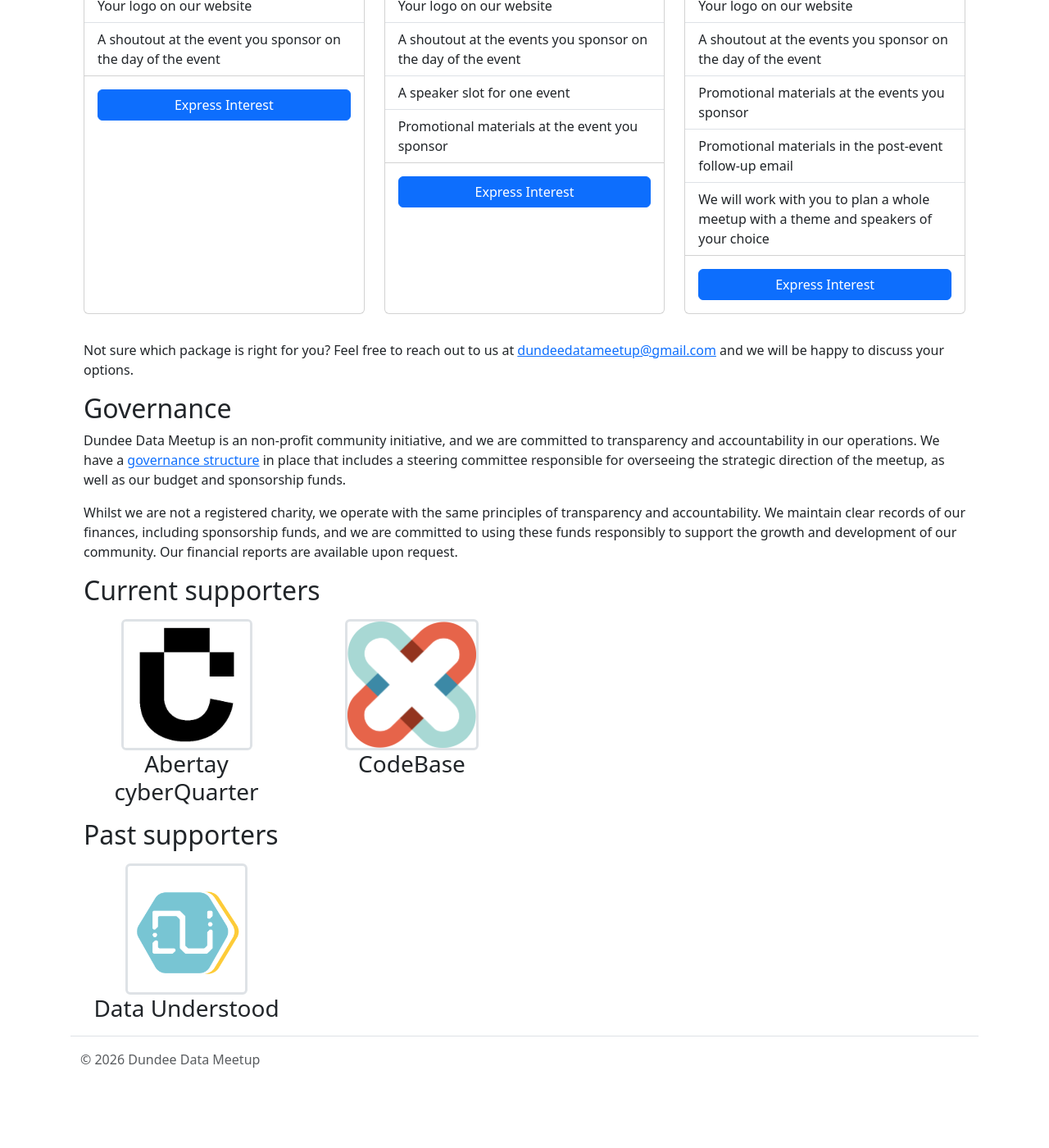
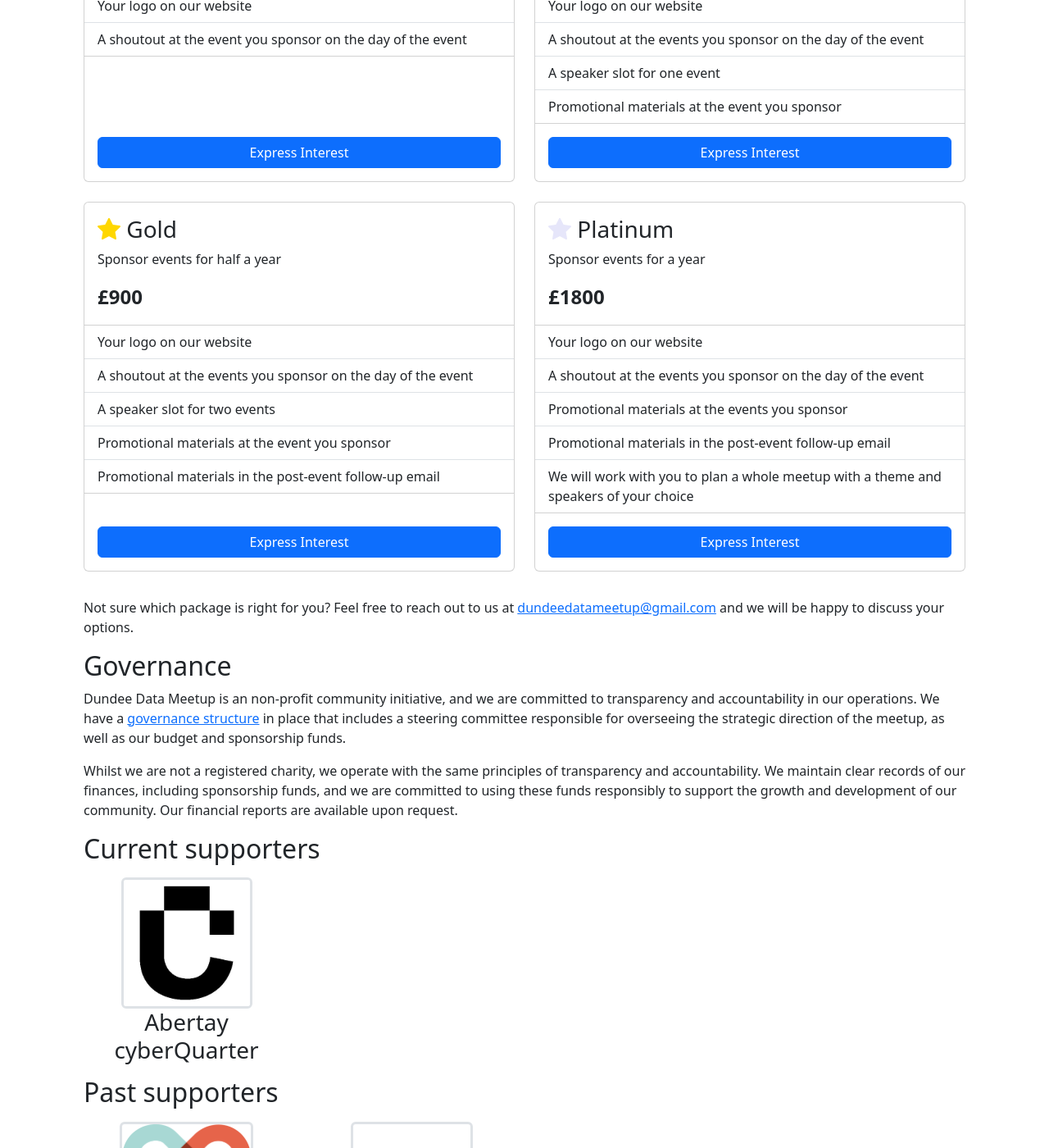
Before and after one commit to DundeeDataMeetup/dundeedatameetup.github.io, a Jekyll site: the page built from sponsorship.html, in a window 1280 px wide and 1400 px high, scrolled down 585 px. Shown: the whole window at 82% size. Built offline with Jekyll 4.4.1, drawn with Linux system fonts in a browser that asks for light colours; before the commit the page ends 1905 px from its top, so only the background shows below that.

Commit message:
chore: Sponsorship adjustments

```diff
--- a/_data/sponsorship_packages.json
+++ b/_data/sponsorship_packages.json
@@ -26,8 +26,22 @@
     {
         "name": "Gold",
         "iconColour": "#ffd700",
+        "tagline": "Sponsor events for half a year",
+        "level": 3,
+        "amount": 900,
+        "benefits": [
+            "Your logo on our website",
+            "A shoutout at the events you sponsor on the day of the event",
+            "A speaker slot for two events",
+            "Promotional materials at the event you sponsor",
+            "Promotional materials in the post-event follow-up email"
+        ]
+    },
+    {
+        "name": "Platinum",
+        "iconColour": "#E6E6FA",
         "tagline": "Sponsor events for a year",
-        "level": 3,
+        "level": 4,
         "amount": 1800,
         "benefits": [
             "Your logo on our website",
--- a/_sponsors/codebase.yml
+++ b/_sponsors/codebase.yml
@@ -1,4 +1,5 @@
 ---
 title: CodeBase
 logo_path: /assets/img/sponsors/CodeBase Icon 2025.png
+past: true
 ---
--- a/sponsorship.html
+++ b/sponsorship.html
@@ -17,10 +17,10 @@ description: Information about sponsoring Dundee Data Meetup
 
 {% assign sponsorship_packages = site.data.sponsorship_packages %}
 
-<div class="row row-cols-1 row-cols-md-2 row-cols-lg-3 py-2">
+<div class="row row-cols-1 row-cols-md-2 row-cols-lg-2 py-2">
   {% for package in sponsorship_packages %}
   <div class="col mb-4">
-    <div class="card h-100">
+    <div class="card h-100 d-flex flex-column">
       <div class="card-body flex-grow-0">
         <h2 class="card-title fs-3"><i class="bi bi-star-fill" style="color: {{ package.iconColour }}"></i> {{ package.name }}</h2>
         <p class="card-text">{{ package.tagline }}</p>
@@ -31,7 +31,7 @@ description: Information about sponsoring Dundee Data Meetup
         <li class="list-group-item">{{ benefit }}</li>
         {% endfor %}
       </ul>
-      <div class="card-body pt-3 mt-auto">
+      <div class="card-body pt-3 mt-auto d-flex align-items-end">
         <a href="mailto:dundeedatameetup@gmail.com?subject=Inquiry%20about%20{{ package.name }}%20Sponsorship" class="btn btn-primary w-100">Express Interest</a>
       </div>
     </div>
```
